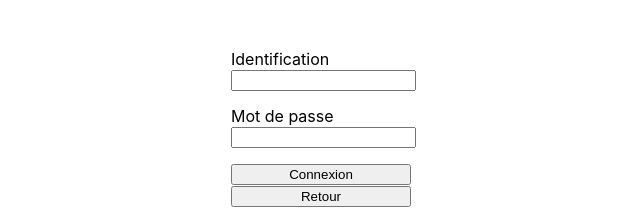
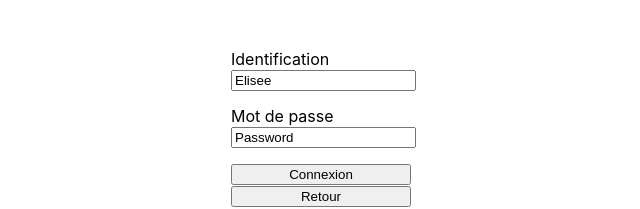
Before and after one commit to Elisee-des/React-Projet-Cocktail, a React (Create React App) app: page /auth/login in a window 1280 px wide. Shown: the part 143-352 px from the top of the page, without its empty margins (319-959 px from the left). Built offline with nearby package versions, Linux system fonts and the light colour scheme.

Commit message:
Branchement formulaire login

```diff
--- a/src/pages/Auth/Login.js
+++ b/src/pages/Auth/Login.js
@@ -1,10 +1,20 @@
-import React from 'react';
+import React, { useState } from 'react';
 import './auth.css';
 import { useNavigate } from 'react-router-dom';
 
 const Login = () => {
 
     let navigate = useNavigate();
+
+    const [login, setLogin] = useState('Elisee');
+    const [password, setPassword] = useState('Password');
+
+    const onSubmit = (e) => {
+        e.preventDefault();
+        console.log("Mon formulaire");
+        console.log(login, password);
+    }
+
     const handlRetour = () => {
         navigate('../home');
     }
@@ -12,14 +22,14 @@ const Login = () => {
     return (
         <div className='Login'>
             <h3 className='inscipt-form'>Formulaire de connexion</h3>
-            <form action="">
+            <form action="" onSubmit={onSubmit}>
                 <div className="group">
                     <label htmlFor="login">Identification</label>
-                    <input type="text" name='login' />
+                    <input type="text" name='login' value={login} onChange={(e) => setLogin(e.target.value)} />
                 </div>
                 <div className="group">
                     <label htmlFor="password">Mot de passe</label>
-                    <input type="text" name='password' />
+                    <input type="text" name='password' value={password} onChange={e=>setPassword(e.target.value)} />
                 </div>
                 <div className="group">
                     <button>Connexion</button>
```
